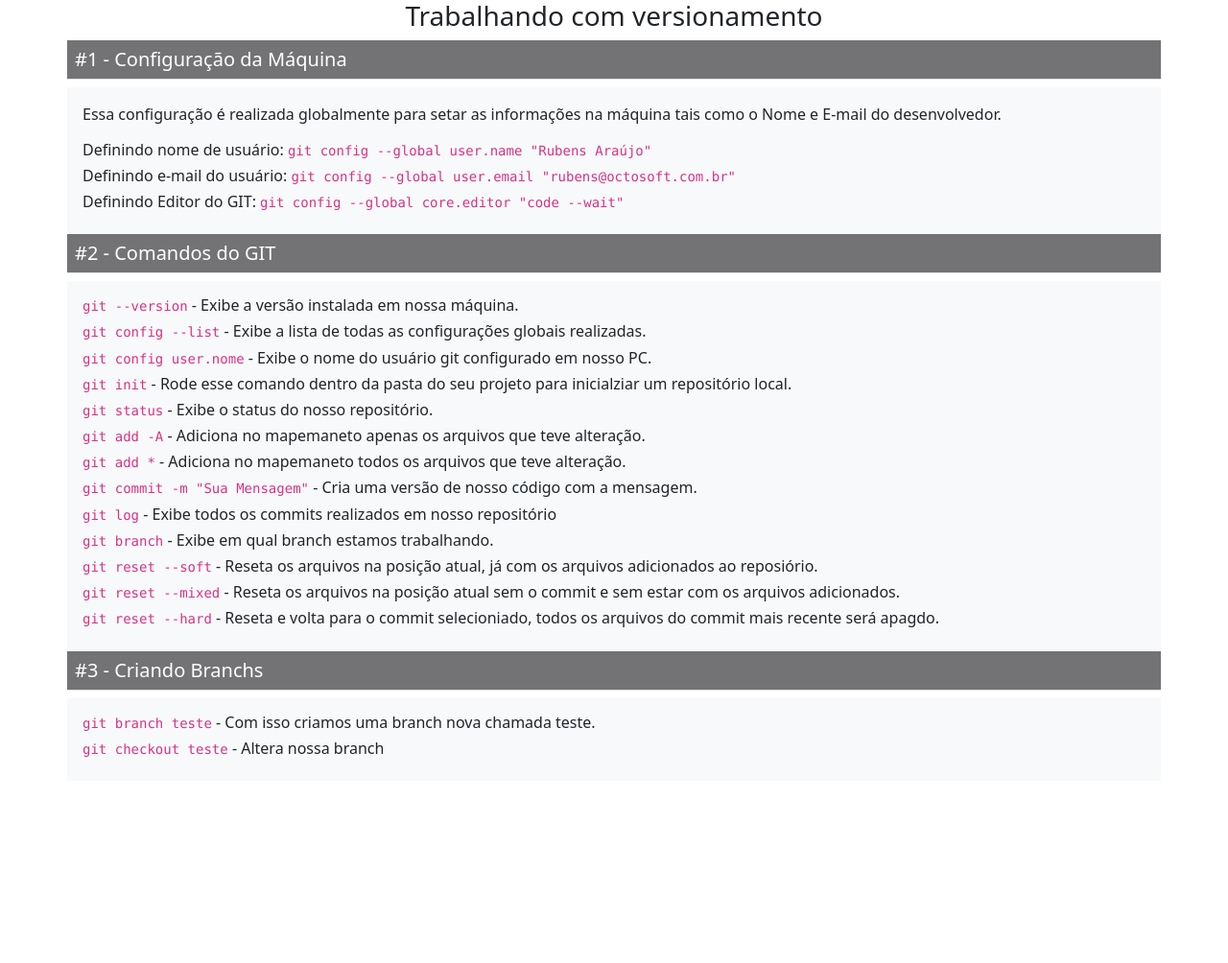
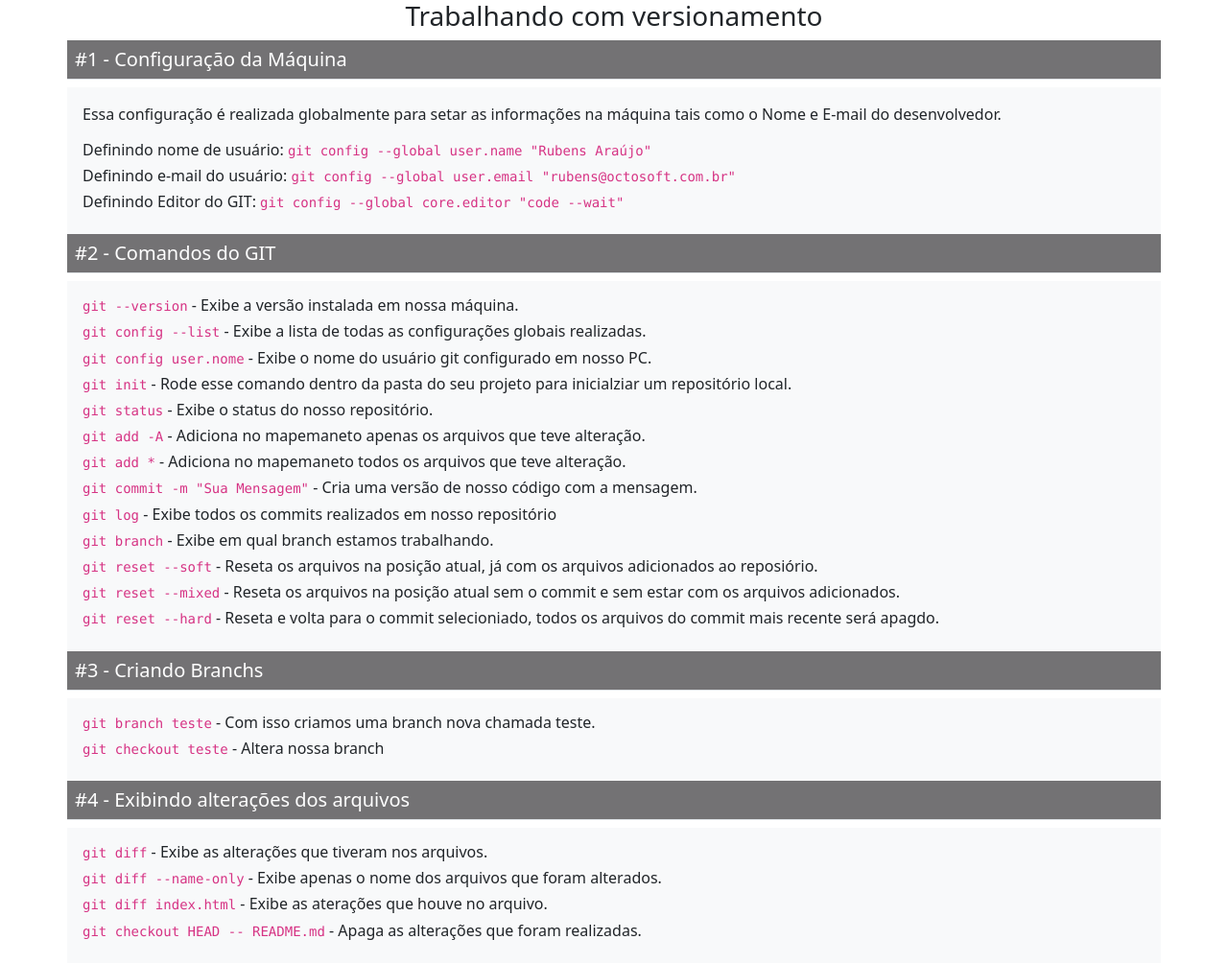
Before and after one commit to RubensAraujoSilva/modulogit, a plain HTML site: page index.html in a window 1280 px wide. Shown: the whole page at 96% size. Before the commit the page ends 814 px from the top, so only its background shows below. Drawn offline with nearby package versions, Linux system fonts and the light colour scheme.

Commit message:
Exibindo alterações feitas em nossos arquivos

```diff
--- a/index.html
+++ b/index.html
@@ -51,6 +51,17 @@
             </div>
         </div>
 
+        <div class="row">
+            <h5 class="border-bottom p-2 title">#4 - Exibindo alterações dos arquivos</h5>
+            <div class="bg-light p-3">
+                <h6><code> git diff</code> - Exibe as alterações que tiveram nos arquivos.</h6>
+                <h6><code> git diff --name-only</code> - Exibe apenas o nome dos arquivos que foram alterados.</h6>
+                <h6><code> git diff index.html</code> - Exibe as aterações que houve no arquivo.</h6>
+                <h6><code> git checkout HEAD -- README.md</code> - Apaga as alterações que foram realizadas.</h6>
+            </div>
+        </div>
+
+
     </div>
 
 
```
